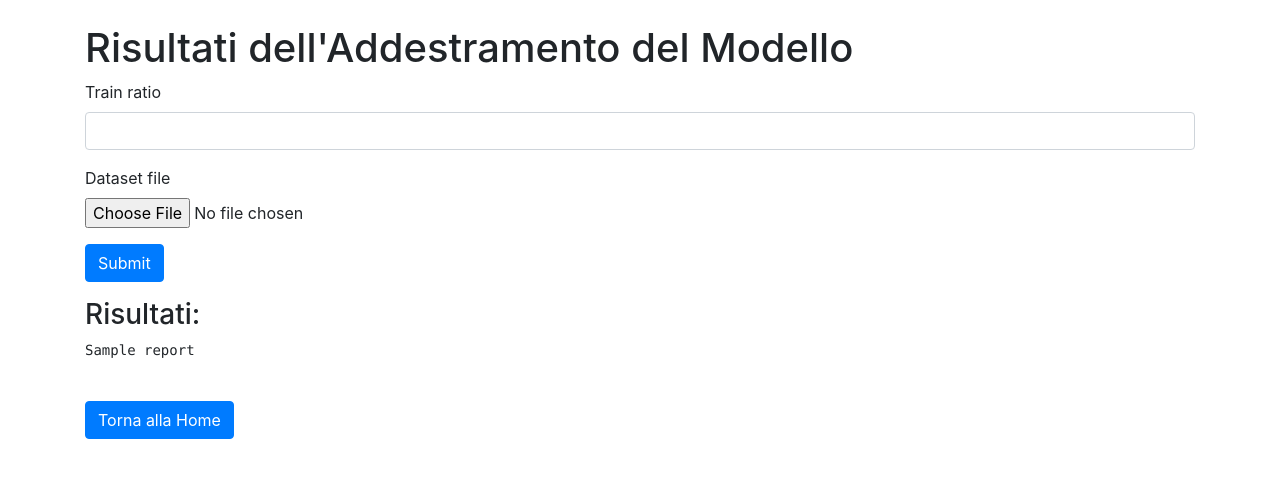
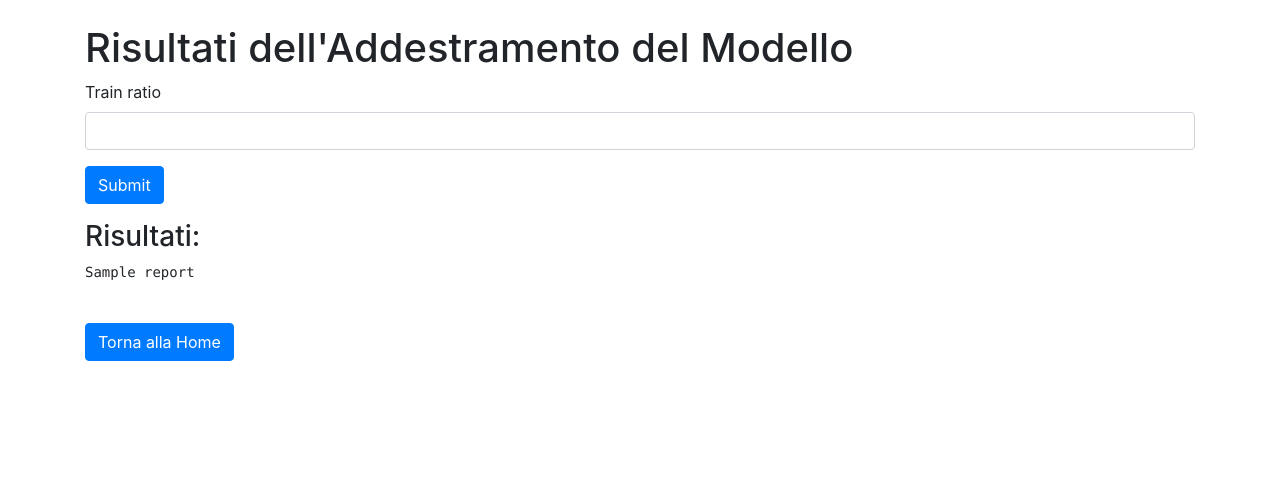
Before and after one commit to zeltarave/dataset_builder_ontology, a Python web app: template src/flask/templates/train.html in a window 1280 px wide. Shown: the top 478 px of the page. Run offline with Jinja, Linux system fonts and the light colour scheme; the template is opened without the code that fills it: most values are stand-ins (such as "Sample title", 1, 10 or a date in 2020); form fields are guessed from the names that the template uses; some libraries are stand-ins or nearby versions.

Commit message:
Bug fixes

```diff
--- a/src/flask/forms.py
+++ b/src/flask/forms.py
@@ -8,5 +8,4 @@ class DataSplitForm(FlaskForm):
     train_ratio = DecimalField('Training Set Ratio (0-1)',
                                default=0.7,
                                validators=[DataRequired(), NumberRange(min=0.0, max=1.0)])
-    dataset_file = FileField('Carica un dataset CSV (opzionale)')
     submit = SubmitField('Applica modifiche')
--- a/src/flask/templates/grid_search.html
+++ b/src/flask/templates/grid_search.html
@@ -24,11 +24,7 @@
       {{ form.hidden_tag() }}
       <div class="form-group">
           {{ form.train_ratio.label(class="form-label") }}
-          {{ form.train_ratio(class="form-control") }}
-      </div>
-      <div class="form-group">
-          {{ form.dataset_file.label(class="form-label") }}
-          {{ form.dataset_file(class="form-control-file") }}
+          {{ form.train_ratio(class="form-control", step=0.1) }}
       </div>
       <div class="form-group">
           {{ form.submit(class="btn btn-primary") }}
--- a/src/flask/templates/train.html
+++ b/src/flask/templates/train.html
@@ -24,11 +24,7 @@
       {{ form.hidden_tag() }}
       <div class="form-group">
           {{ form.train_ratio.label(class="form-label") }}
-          {{ form.train_ratio(class="form-control") }}
-      </div>
-      <div class="form-group">
-          {{ form.dataset_file.label(class="form-label") }}
-          {{ form.dataset_file(class="form-control-file") }}
+          {{ form.train_ratio(class="form-control", step=0.1) }}
       </div>
       <div class="form-group">
           {{ form.submit(class="btn btn-primary") }}
```
Also changed, not shown: src/flask/app.py (+3 -5 lines), 1 other file.
